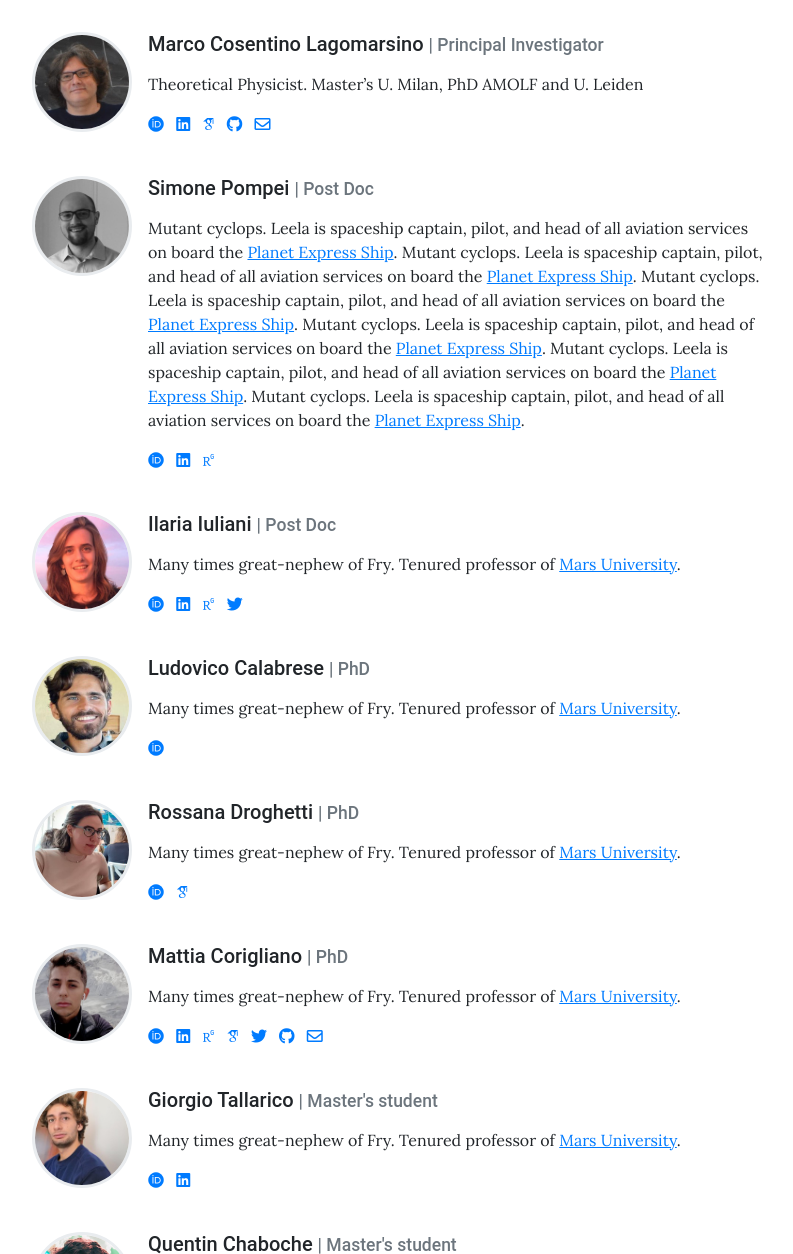
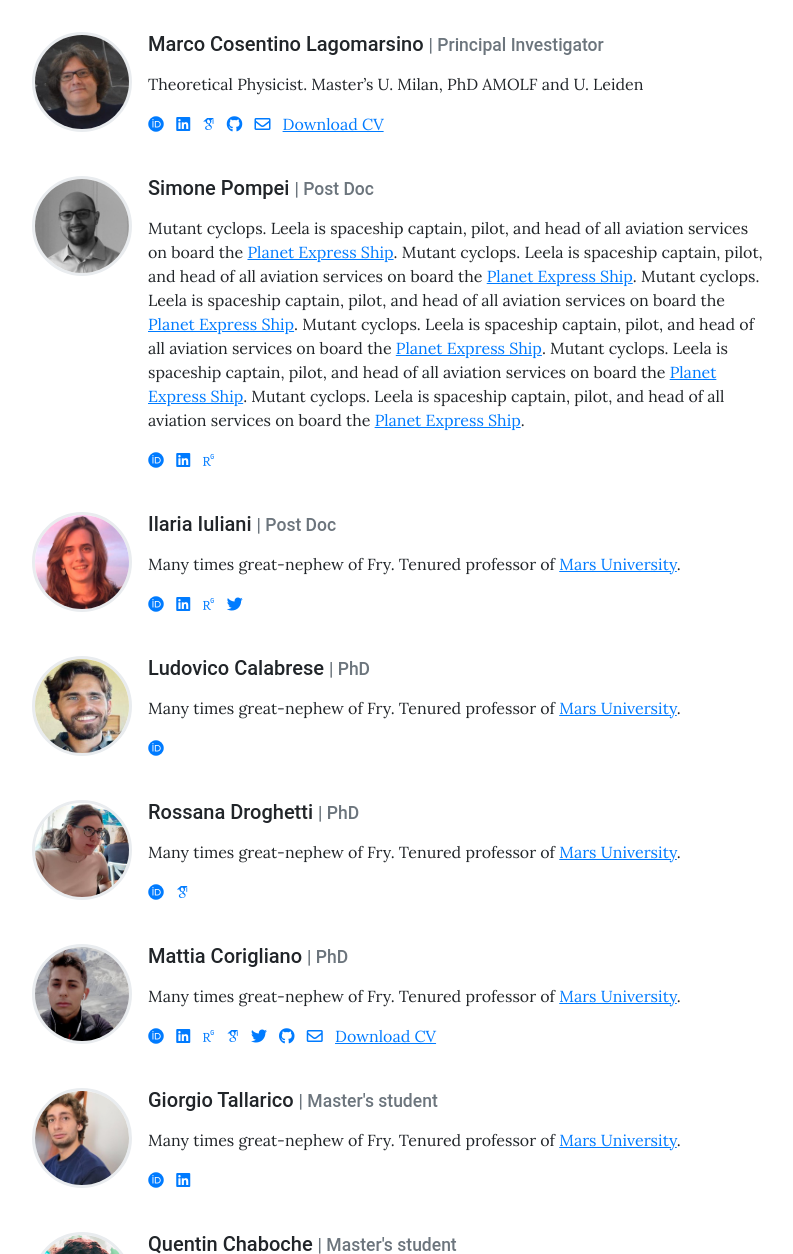
Before and after one commit to mcltone/spcg, a Jekyll site: the page built from pages/people.md, in a window 1280 px wide and 1400 px high, scrolled down 257 px. Shown: the part 146-1400 px from the top of the window, without its empty margins (240-1033 px from the left). Built offline with Jekyll 4.4.1, drawn with Linux system fonts in a browser that asks for light colours; some web fonts are replaced.

Commit message:
Update team.html

```diff
--- a/_layouts/team.html
+++ b/_layouts/team.html
@@ -79,7 +79,7 @@ description: Template for team page
         <!-- Download CV -->
         {% if member.cv %}
           <li class="list-inline-item">
-            <a target="_blank" href="https://github.com/{{ member.github }}"><i class="fa fa-file-pdf-o"></i></a>
+            <a target="_blank" href="https://github.com/{{ member.github }}"><i class="fa fa-file-pdf-o"></i>Download CV</a>
           </li>
         {% endif %}
 
```
